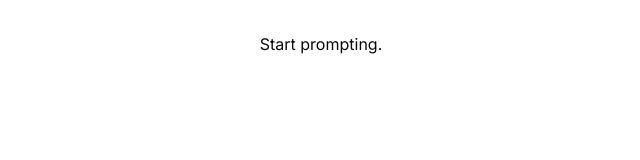
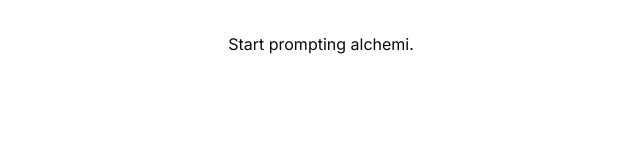
Before and after one commit to abhishek-zen/bolt-generated-project, a Next.js app: page / in a window 1280 px wide. Shown: the top 160 px of the page, without its empty margins (319-959 px from the left). Built offline with nearby package versions, Linux system fonts and the light colour scheme.

Commit message:
Initial commit from your app

```diff
--- a/app/page.tsx
+++ b/app/page.tsx
@@ -8,7 +8,7 @@ export default function Home() {
         textAlign: 'center',
       }}
     >
-      Start prompting.
+      Start prompting alchemi.
     </div>
   );
 }
```
